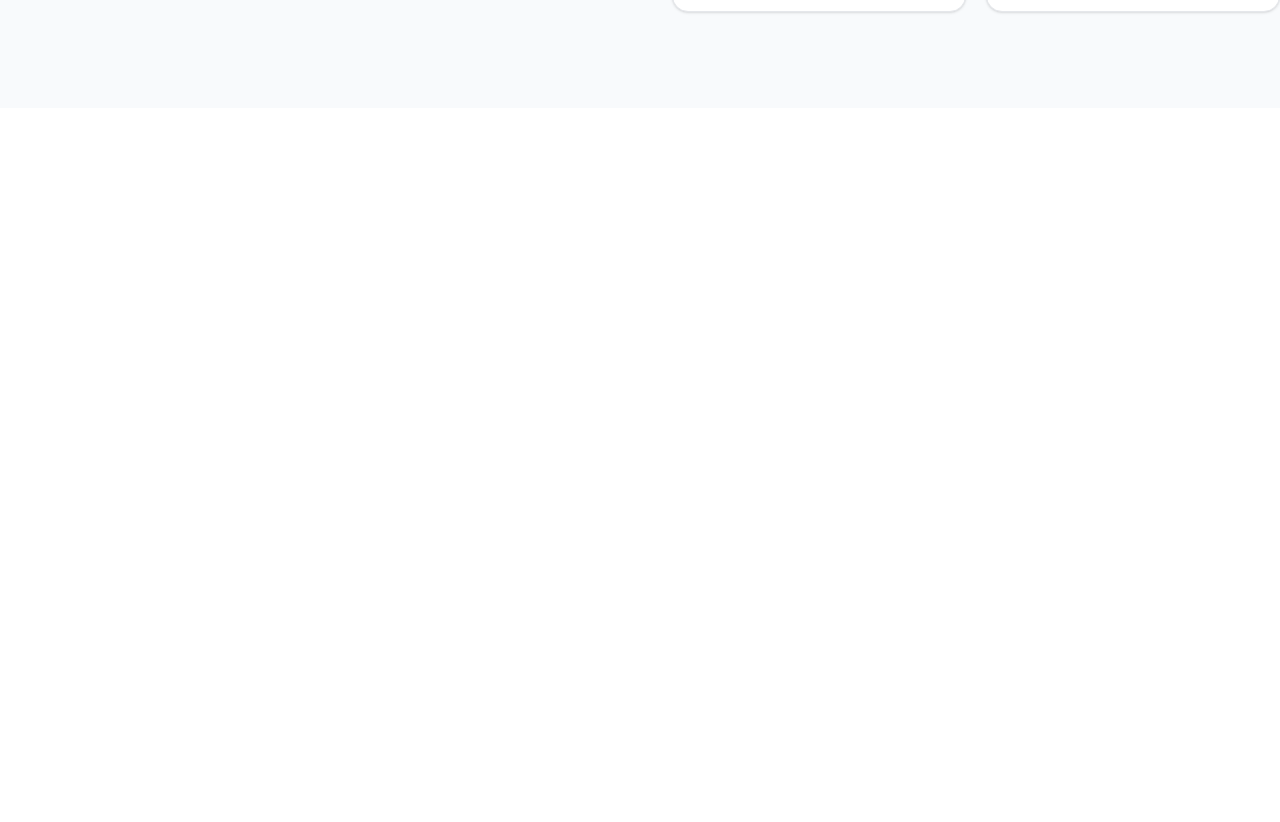
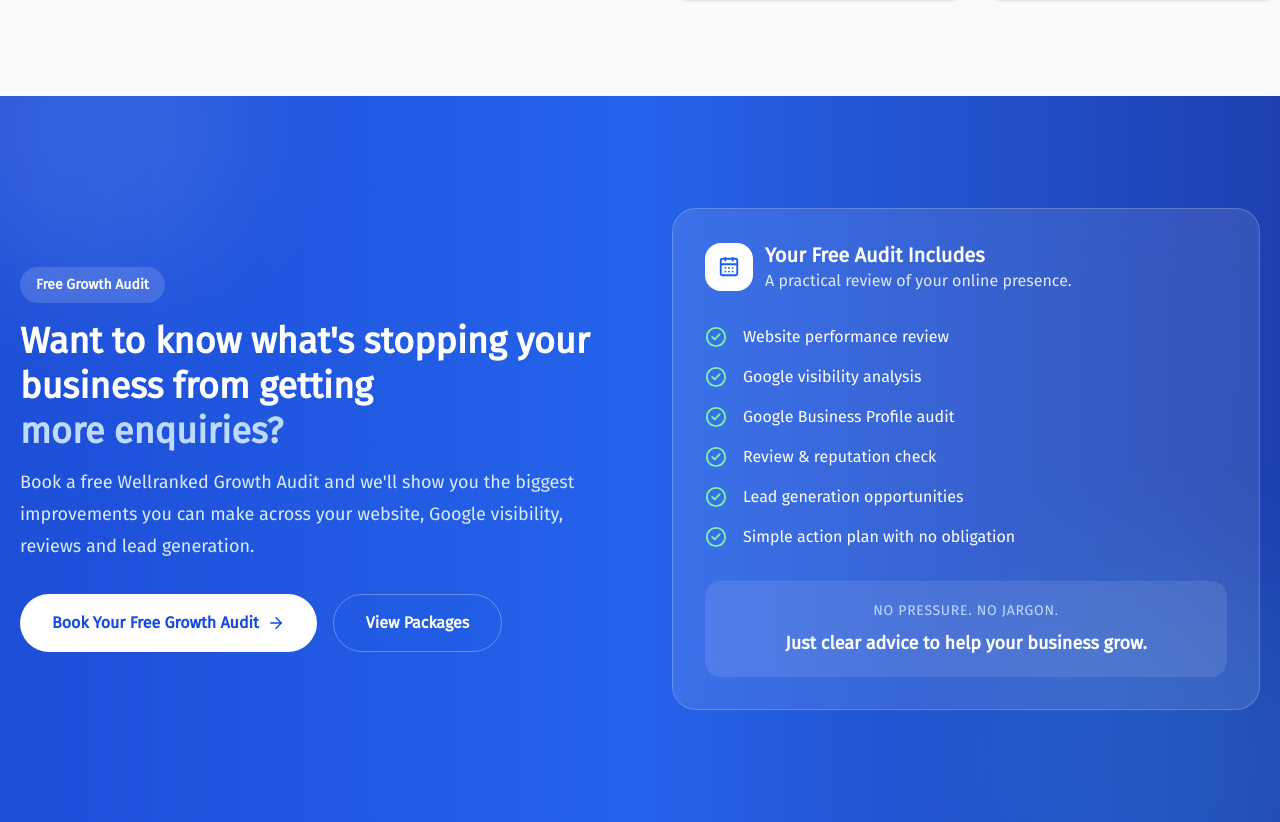
Before and after one commit to alimuhammeddev/wellranked, a Next.js app: page / in a window 1280 px wide. Shown: the part 4384-5206 px from the top of the page. Before the commit the page ends 4492 px from the top, so only its background shows below. Built offline with nearby package versions, Linux system fonts and the light colour scheme.

Commit message:
worked on cta

```diff
--- /dev/null
+++ b/app/components/CTA.tsx
@@ -0,0 +1,106 @@
+import { ArrowRight, CheckCircle2, CalendarDays } from "lucide-react";
+
+export default function FinalCTA() {
+  return (
+    <section className="relative overflow-hidden py-28">
+      {/* Background */}
+      <div className="absolute inset-0 bg-linear-to-r from-[#1D4ED8] via-[#2563EB] to-[#1E40AF]" />
+
+      {/* Decorative Blobs */}
+      <div className="absolute -top-32 -left-20 h-80 w-80 rounded-full bg-white/10 blur-3xl" />
+      <div className="absolute -bottom-32 -right-20 h-96 w-96 rounded-full bg-cyan-300/10 blur-3xl" />
+
+      <div className="relative mx-auto grid max-w-7xl items-center gap-16 px-5 lg:grid-cols-2">
+        {/* Left */}
+
+        <div>
+          <span className="inline-flex items-center rounded-full bg-white/15 px-4 py-2 text-sm font-semibold text-white backdrop-blur">
+            Free Growth Audit
+          </span>
+
+          <h2 className="mt-4 text-2xl font-bold leading-tight text-white md:text-4xl">
+            Want to know what's stopping your business from getting
+            <span className="block text-blue-200">
+              more enquiries?
+            </span>
+          </h2>
+
+          <p className="mt-3 max-w-xl text-lg leading-8 text-blue-100">
+            Book a free Wellranked Growth Audit and we'll show you the
+            biggest improvements you can make across your website,
+            Google visibility, reviews and lead generation.
+          </p>
+
+          <div className="mt-8 flex flex-col gap-4 sm:flex-row">
+            <button className="group flex items-center justify-center gap-2 rounded-full bg-white px-8 py-4 font-semibold text-blue-700">
+              Book Your Free Growth Audit
+              <ArrowRight
+                size={18}
+                className="transition group-hover:translate-x-1"
+              />
+            </button>
+
+            <button className="rounded-full border border-white/30 px-8 py-4 font-semibold text-white backdrop-blur transition hover:bg-white/10">
+              View Packages
+            </button>
+          </div>
+        </div>
+
+        {/* Right */}
+
+        <div className="rounded-3xl border border-white/20 bg-white/10 p-8 backdrop-blur-xl">
+          <div className="flex items-center gap-3">
+            <div className="flex h-12 w-12 items-center justify-center rounded-2xl bg-white text-blue-600">
+              <CalendarDays size={22} />
+            </div>
+
+            <div>
+              <h3 className="text-xl font-bold text-white">
+                Your Free Audit Includes
+              </h3>
+
+              <p className="text-blue-100">
+                A practical review of your online presence.
+              </p>
+            </div>
+          </div>
+
+          <div className="mt-8 space-y-4">
+            {[
+              "Website performance review",
+              "Google visibility analysis",
+              "Google Business Profile audit",
+              "Review & reputation check",
+              "Lead generation opportunities",
+              "Simple action plan with no obligation",
+            ].map((item) => (
+              <div
+                key={item}
+                className="flex items-center gap-4"
+              >
+                <CheckCircle2
+                  className="text-green-300"
+                  size={22}
+                />
+
+                <span className="text-white">
+                  {item}
+                </span>
+              </div>
+            ))}
+          </div>
+
+          <div className="mt-8 rounded-2xl bg-white/10 p-5 text-center">
+            <p className="text-sm uppercase tracking-wider text-blue-200">
+              No pressure. No jargon.
+            </p>
+
+            <p className="mt-2 md:text-lg font-semibold text-white">
+              Just clear advice to help your business grow.
+            </p>
+          </div>
+        </div>
+      </div>
+    </section>
+  );
+};
--- a/app/components/Packages.tsx
+++ b/app/components/Packages.tsx
@@ -52,11 +52,11 @@ const packages = [
 
 export default function PackagesPreview() {
   return (
-    <section className="bg-[#F8FAFC] py-20">
+    <section className="bg-[#F8FAFC] md:py-20 py-10">
       <div className="mx-auto max-w-7xl md:px-0 px-5">
         {/* Heading */}
 
-        <div className="mx-auto mb-16 max-w-3xl text-center">
+        <div className="mx-auto md:mb-16 mb-10 max-w-3xl text-center">
           <span className="inline-flex rounded-full bg-blue-100 px-4 py-2 text-sm font-semibold text-blue-700">
             Pricing
           </span>
@@ -66,7 +66,7 @@ export default function PackagesPreview() {
             <span className="block text-blue-600">No hidden costs.</span>
           </h2>
 
-          <p className="mt-3 md:text-lg leading-8 text-gray-600">
+          <p className="mt-2 md:text-lg leading-7 text-gray-600">
             Choose the level of support your business needs today. Upgrade
             whenever you're ready to grow.
           </p>
--- a/app/components/Trust.tsx
+++ b/app/components/Trust.tsx
@@ -42,10 +42,10 @@ const trustItems = [
 
 export default function TrustSection() {
   return (
-    <section className="bg-[#F8FAFC] py-24">
+    <section className="bg-[#F8FAFC] md:py-24">
       <div className="mx-auto max-w-7xl md:px-0 px-5">
 
-        <div className="grid items-center gap-16 lg:grid-cols-2">
+        <div className="grid items-center md:gap-16 gap-10 lg:grid-cols-2">
 
           {/* Left */}
 
--- a/app/page.tsx
+++ b/app/page.tsx
@@ -5,6 +5,7 @@ import PainSection from "./components/Pain";
 import SolutionSection from "./components/Solution";
 import PackagesPreview from "./components/Packages";
 import TrustSection from "./components/Trust";
+import FinalCTA from "./components/CTA";
 
 export default function Home() {
   return (
@@ -29,7 +30,13 @@ export default function Home() {
         <PackagesPreview />
       </div>
 
-      <TrustSection />
+      <div>
+        <TrustSection />
+      </div>
+
+      <div>
+        <FinalCTA />
+      </div>
     </section>
   );
 }
```
